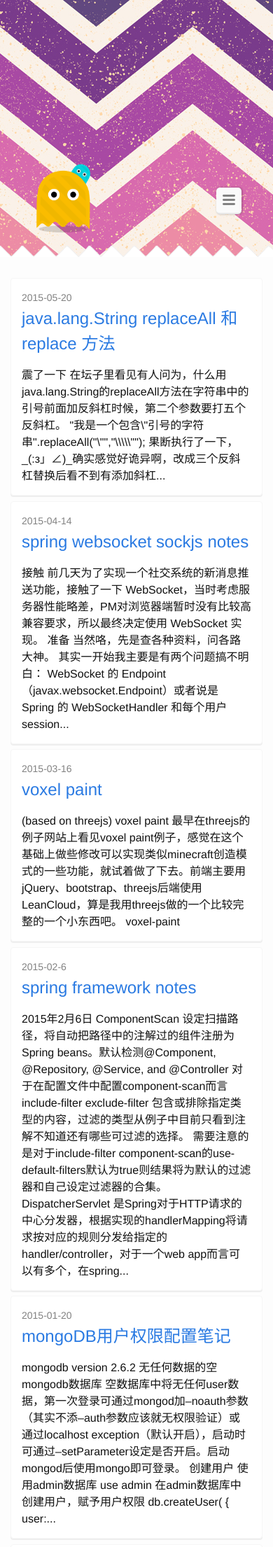
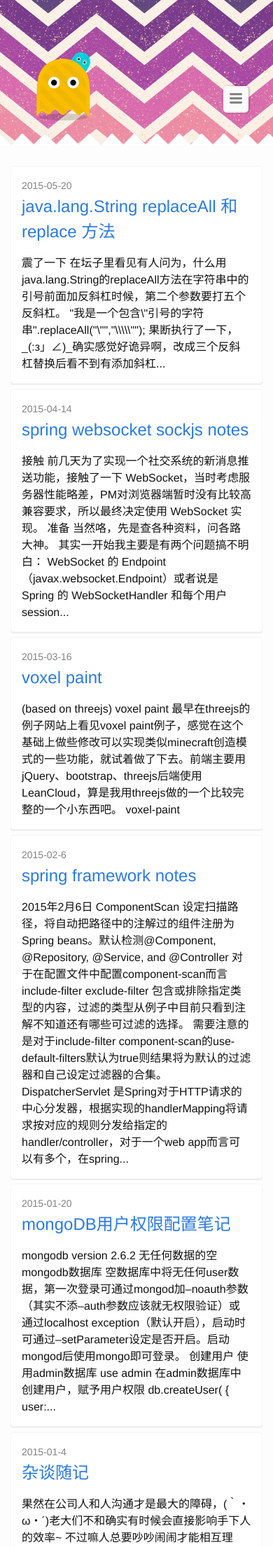
Before and after one commit to Gonster/Gonster.github.io, a Jekyll site: the page built from index.html, in a window 390 px wide. Shown: the top 2210 px of the page at 70% size. Built offline with Jekyll 4.4.1, drawn with Linux system fonts in a browser that asks for light colours; the list of posts is cut into pages by our own code; comment, search, counter and statistics services are not loaded.

Commit message:
optimize for mobile

```diff
--- a/_config.yml
+++ b/_config.yml
@@ -9,4 +9,4 @@ paginate_path: "/page:num/"
 
 # Build settings
 markdown: kramdown
-# highlighter: Rouge
+highlighter: Rouge
--- a/_sass/_base.scss
+++ b/_sass/_base.scss
@@ -25,6 +25,9 @@ html,body {
     font-weight: 300;
     color: $text-color;
     background: $background-color url('/img/static/bg.jpg');
+    @include media-query($on-palm) {
+        background-size: 275px;
+    }
     -webkit-text-size-adjust: 100%;
 }
 
--- a/_sass/_layout.scss
+++ b/_sass/_layout.scss
@@ -12,6 +12,13 @@
     .wrapper {
         padding-top: 223px;
        /*background-color: rgba(255,255,255,1); */
+       @include media-query($on-palm) {
+           padding-top: 63px;
+       }
+    }
+
+    @include media-query($on-palm) {
+        min-height: 196px;
     }
 }
 
@@ -80,8 +87,8 @@
     /*@include media-query($on-palm) {        */
         color: $grey-color;
         position: absolute;
-        top: 40px;
-        right: 45px;
+        top: 35px;
+        right: 50px;
         background-color: $grey-color-bright;
         border-bottom: 2px solid $grey-color-light;
         border-radius: 5px;
@@ -121,7 +128,8 @@
             padding: 5px 10px;
         }
         @include media-query($on-palm) {
-            margin-top: 45px;
+            margin-top: 60px;
+            right: 35px;
             top: auto;
         }
     /*}*/
```
Also changed, not shown: img/static/bg.jpg.
